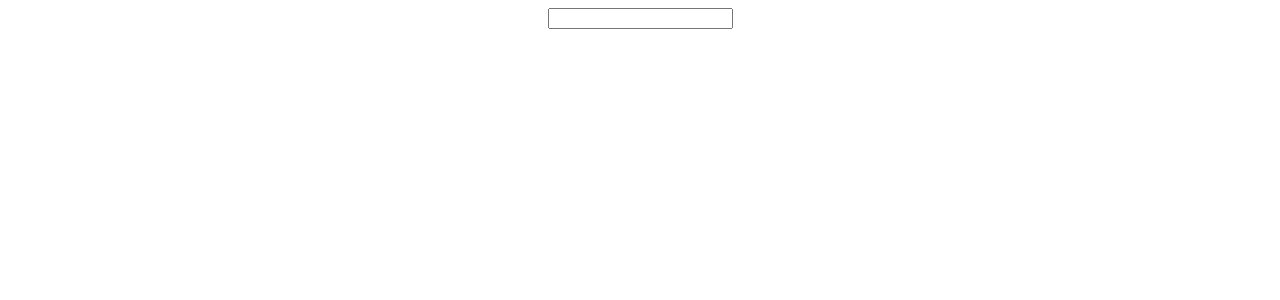
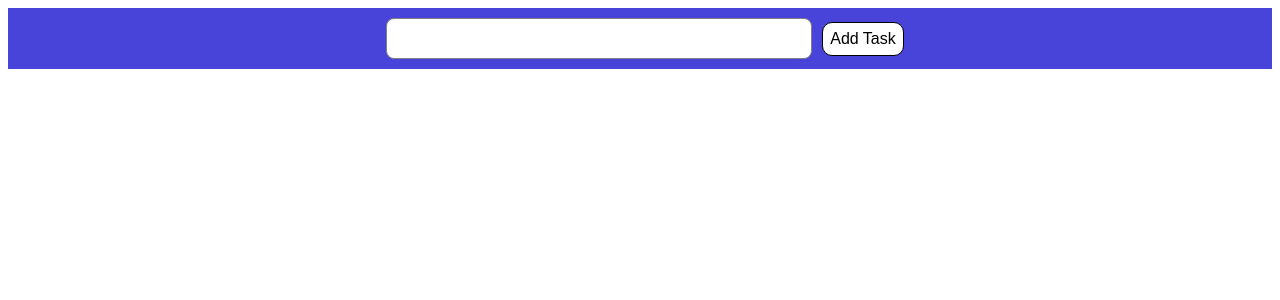
Before and after one commit to aravinth-in/learning-react, a React (Create React App) app: page / in a window 1280 px wide. Shown: the top 300 px of the page. Built offline with nearby package versions, Linux system fonts and the light colour scheme.

Commit message:
Todo List

```diff
--- a/src/App.css
+++ b/src/App.css
@@ -1,38 +1,36 @@
-.App {
+body {
+  box-sizing: border-box;
+}
+
+div{
+  font-size: 1rem;
+}
+
+input{
+  margin: 10px;
+  border: solid 0.5px gray;
+  font-size: 2rem;
+  border-radius: 0.5rem;
+}
+
+button{
+  border: solid 0.5px black;
+  border-radius: 10px;
+  background-color: white;
+  font-size: 1rem;
+  padding: 7px;
+}
+
+.addTask{
+  background-color:rgb(72, 67, 217);
+  margin: 0;
+  display: flex;
+  align-items: center;
+  justify-content: center;
+}
+
+.list{
+  background-color:rgb(220, 219, 250);
+  margin: 0;
   text-align: center;
 }
-
-.App-logo {
-  height: 40vmin;
-  pointer-events: none;
-}
-
-@media (prefers-reduced-motion: no-preference) {
-  .App-logo {
-    animation: App-logo-spin infinite 20s linear;
-  }
-}
-
-.App-header {
-  background-color: #282c34;
-  min-height: 100vh;
-  display: flex;
-  flex-direction: column;
-  align-items: center;
-  justify-content: center;
-  font-size: calc(10px + 2vmin);
-  color: white;
-}
-
-.App-link {
-  color: #61dafb;
-}
-
-@keyframes App-logo-spin {
-  from {
-    transform: rotate(0deg);
-  }
-  to {
-    transform: rotate(360deg);
-  }
-}
--- a/src/App.js
+++ b/src/App.js
@@ -1,16 +1,38 @@
 import './App.css';
 import { useState } from 'react';
+import {Task} from './Task'
 
 function App() {
-  const [inputText, setInputText] = useState("");
+  const [todoList, setTodoList] = useState([]);
+  const [newTask, setNewTask] = useState("");
 
-  const handleInputText = (event) => {
-    setInputText(event.target.value);
+  const handleChange = (event) => {
+    setNewTask(event.target.value);
+  };
+
+  const addTask = () => {
+    const task = {
+      id : todoList.length === 0 ? 1 : todoList[todoList.length-1].id + 1,
+      taskName : newTask
+    }
+    setTodoList([...todoList, task]);
+  };
+
+  const deleteTask = (taskId) => {
+    setTodoList(todoList.filter((task) => task.id !== taskId));
   }
+
   return (
     <div className="App">
-      <input type="text" onChange={handleInputText}/>
-      <div> {inputText} </div>
+      <div className="addTask">
+        <input onChange={handleChange} />
+        <button onClick={addTask}> Add Task</button>
+      </div>
+      <div className="list">
+        {todoList.map( (task, key) => {
+          return <Task taskName={task.taskName} id={task.id} deleteTask={deleteTask}/>;
+        })}
+      </div>
     </div>
   );
 }
--- /dev/null
+++ b/src/Task.js
@@ -0,0 +1,8 @@
+export const Task = (props) => {
+    return (
+    <div className="displayTask">
+        <h2 key={props.key}> {props.taskName} </h2>
+        <button onClick={() => props.deleteTask(props.id)}> delete </button>
+    </div>
+);
+}
```
